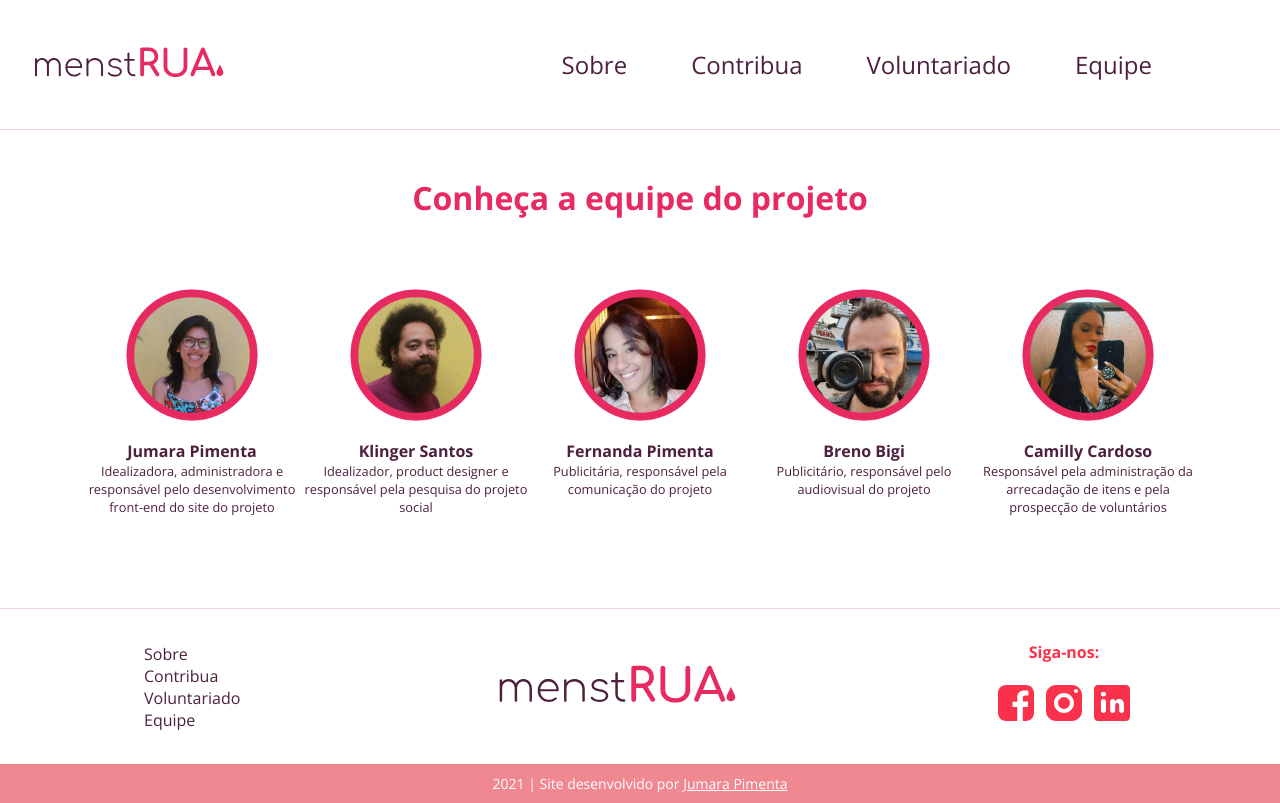
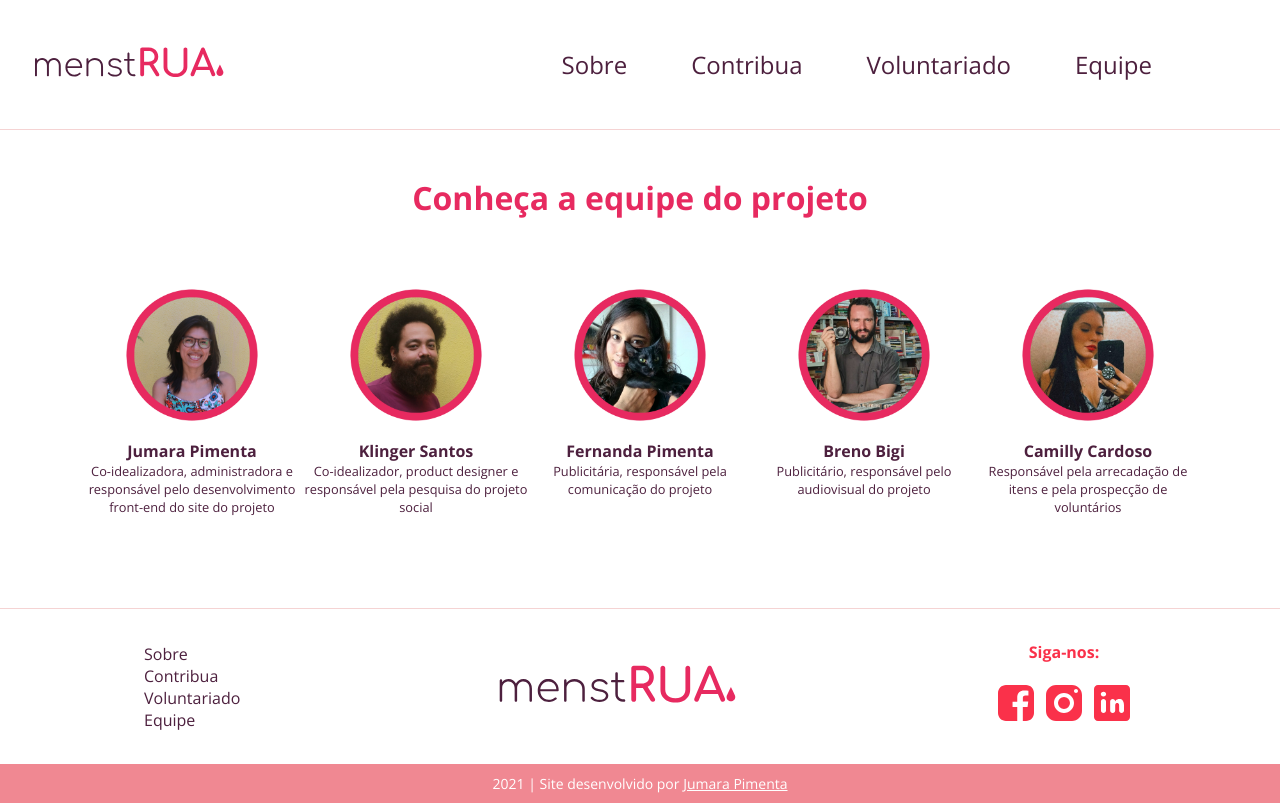
Before and after one commit to jumara-pimenta/ProjetoDignidadeMenstrual, a React (Create React App) app: page /equipe in a window 1280 px wide. Built offline with nearby package versions, Linux system fonts and the light colour scheme.

Commit message:
modificações na página da equipe

```diff
--- a/public/index.html
+++ b/public/index.html
@@ -1,7 +1,7 @@
 <!DOCTYPE html>
 <html lang="en">
   <head>
-    <title>menstRua.</title>
+    <title>menstRUA.</title>
     <meta charset="utf-8" />
     <link rel="icon" href="%PUBLIC_URL%/favicon-menstrua.png" />
     <meta name="viewport" content="width=device-width, initial-scale=1" />
--- a/src/pages/Equipe/index.js
+++ b/src/pages/Equipe/index.js
@@ -26,7 +26,7 @@ const Equipe = () => {
             />
           </a>
             <p className="titulo--card">Jumara Pimenta</p>
-            <p className="descricao--integrante">Idealizadora, administradora e responsável pelo desenvolvimento front-end do site do projeto</p>
+            <p className="descricao--integrante">Co-idealizadora, administradora e responsável pelo desenvolvimento front-end do site do projeto</p>
           </div>
 
           <div className="card--integrante">
@@ -38,7 +38,7 @@ const Equipe = () => {
             />
             </a>
             <p className="titulo--card">Klinger Santos</p>
-            <p className="descricao--integrante">Idealizador, product designer e responsável pela pesquisa do projeto social</p>
+            <p className="descricao--integrante">Co-idealizador, product designer e responsável pela pesquisa do projeto social</p>
           </div>
 
           <div className="card--integrante">
@@ -73,7 +73,7 @@ const Equipe = () => {
             />
             </a>
             <p className="titulo--card">Camilly Cardoso</p>
-            <p className="descricao--integrante">Responsável pela administração da arrecadação de itens e pela prospecção de voluntários</p>
+            <p className="descricao--integrante">Responsável pela arrecadação de itens e pela prospecção de voluntários</p>
           </div>
 
         </div>
```
Also changed, not shown: src/assets/imgBreno.png, src/assets/imgFernanda.png.
